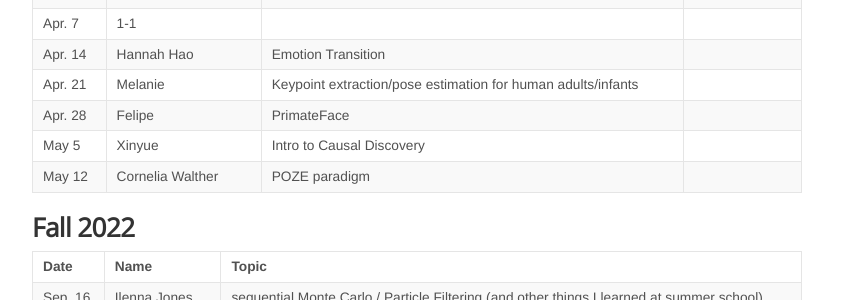
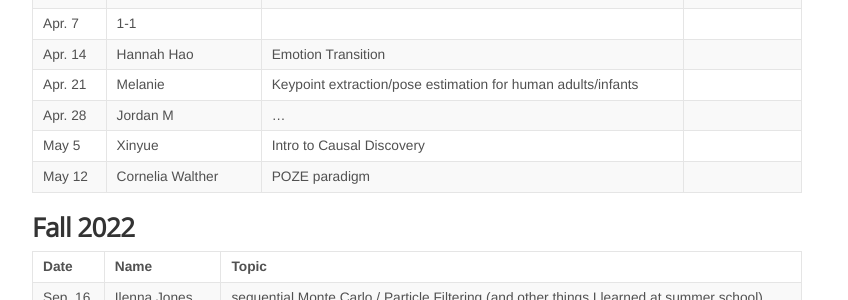
Before and after one commit to KordingLab/KordingLab.github.io, a Jekyll site: the page built from _posts/2021-01-01-upcoming-lab-teaching.md, in a window 1280 px wide and 900 px high, scrolled down 889 px. Shown: the part 152-452 px from the top of the window, without its empty margins (223-1071 px from the left). Built offline with Jekyll 4.4.1, drawn with Linux system fonts in a browser that asks for light colours; nearby versions of some CDN libraries; comment, search, counter and statistics services are not loaded.

Commit message:
Update 2021-01-01-upcoming-lab-teaching.md

```diff
--- a/_posts/2021-01-01-upcoming-lab-teaching.md
+++ b/_posts/2021-01-01-upcoming-lab-teaching.md
@@ -34,7 +34,7 @@ Please list below, topics you would like to learn more about (you may share your
 | Apr. 7  |   1-1 |    |
 | Apr. 14 |   Hannah Hao   | Emotion Transition  |
 | Apr. 21 |   Melanie   |    Keypoint extraction/pose estimation for human adults/infants   |
-| Apr. 28 |  Felipe    |  PrimateFace    |
+| Apr. 28 |  Jordan M    |  ...    |
 | May 5   |  Xinyue | Intro to Causal Discovery |
 | May 12  |    Cornelia Walther  |   POZE paradigm    |
 
```
